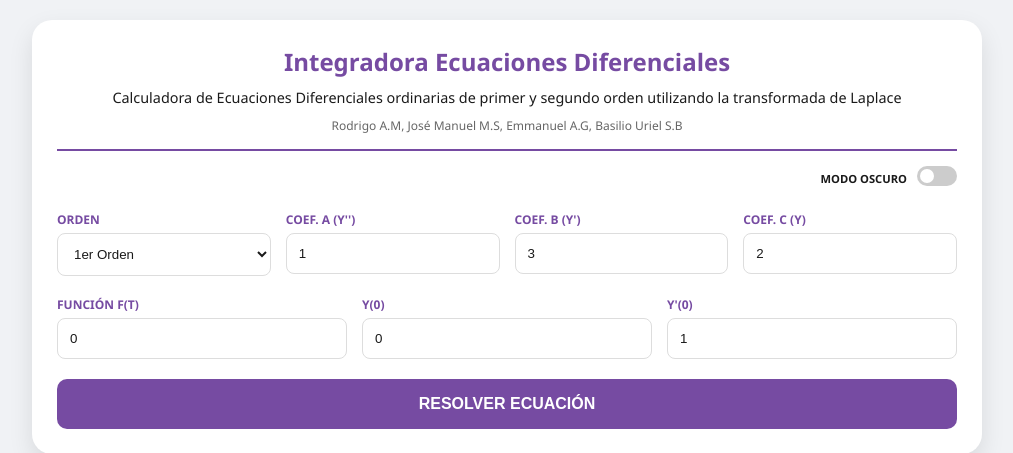
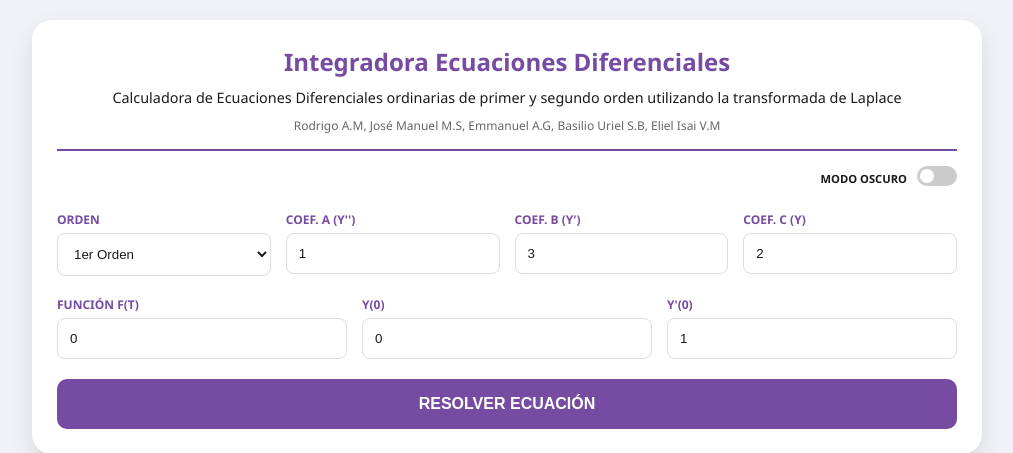
Before and after one commit to royarv/laplace_solve, a Flask app: page / in a window 1280 px wide. Shown: the top 453 px of the page, without its empty margins (133-1146 px from the left). Run offline with Flask 3, Linux system fonts and the light colour scheme.

Commit message:
Update index.html

```diff
--- a/templates/index.html
+++ b/templates/index.html
@@ -103,7 +103,7 @@
         <h1>Integradora Ecuaciones Diferenciales</h1>
         <p>Calculadora de Ecuaciones Diferenciales ordinarias de primer y segundo orden utilizando la transformada de Laplace</p>
         <div style="font-size: 0.75rem; color: var(--muted);">
-            Rodrigo A.M, José Manuel M.S, Emmanuel A.G, Basilio Uriel S.B
+            Rodrigo A.M, José Manuel M.S, Emmanuel A.G, Basilio Uriel S.B, Eliel Isai V.M
         </div>
     </div>
 
```
